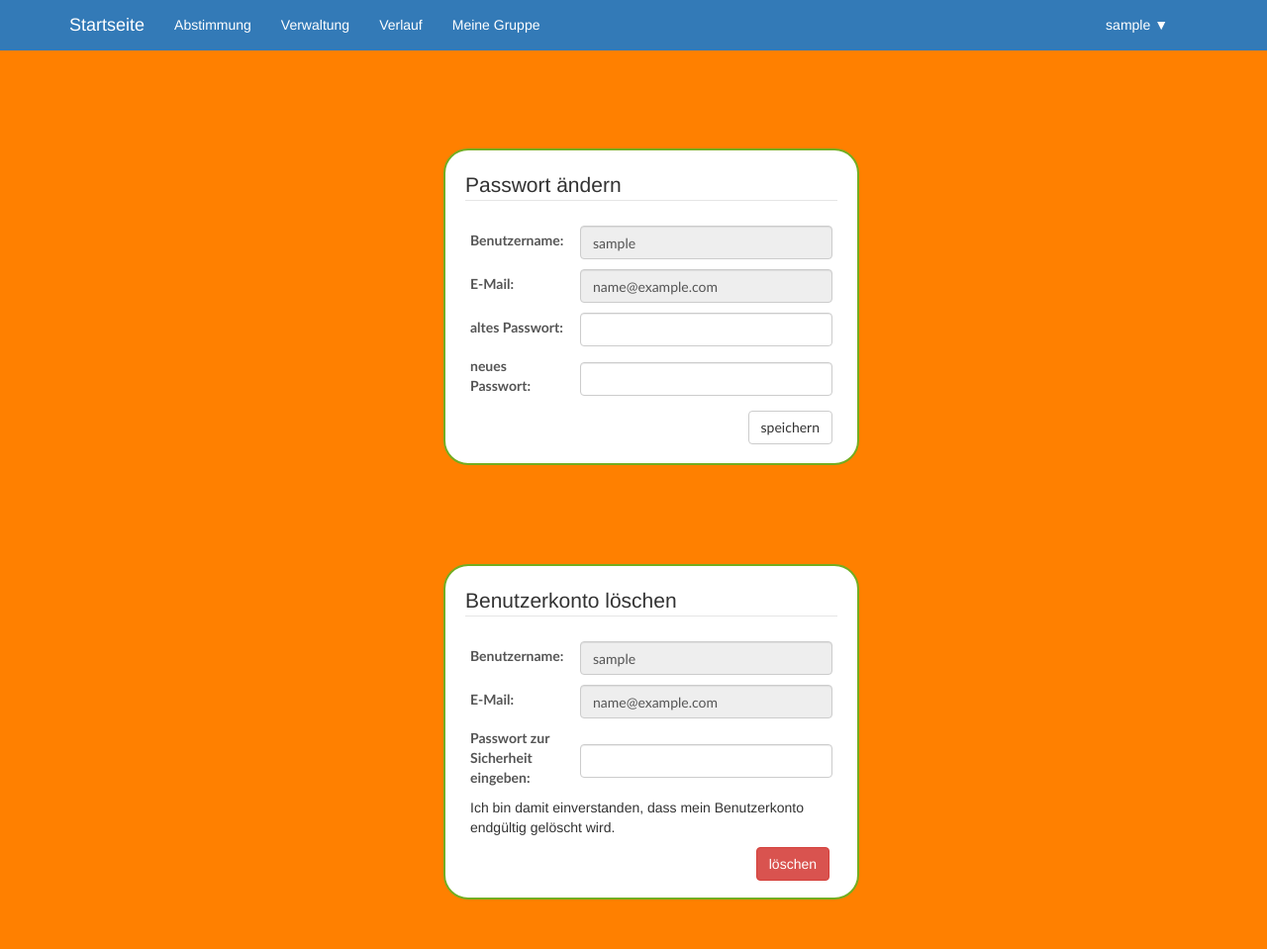
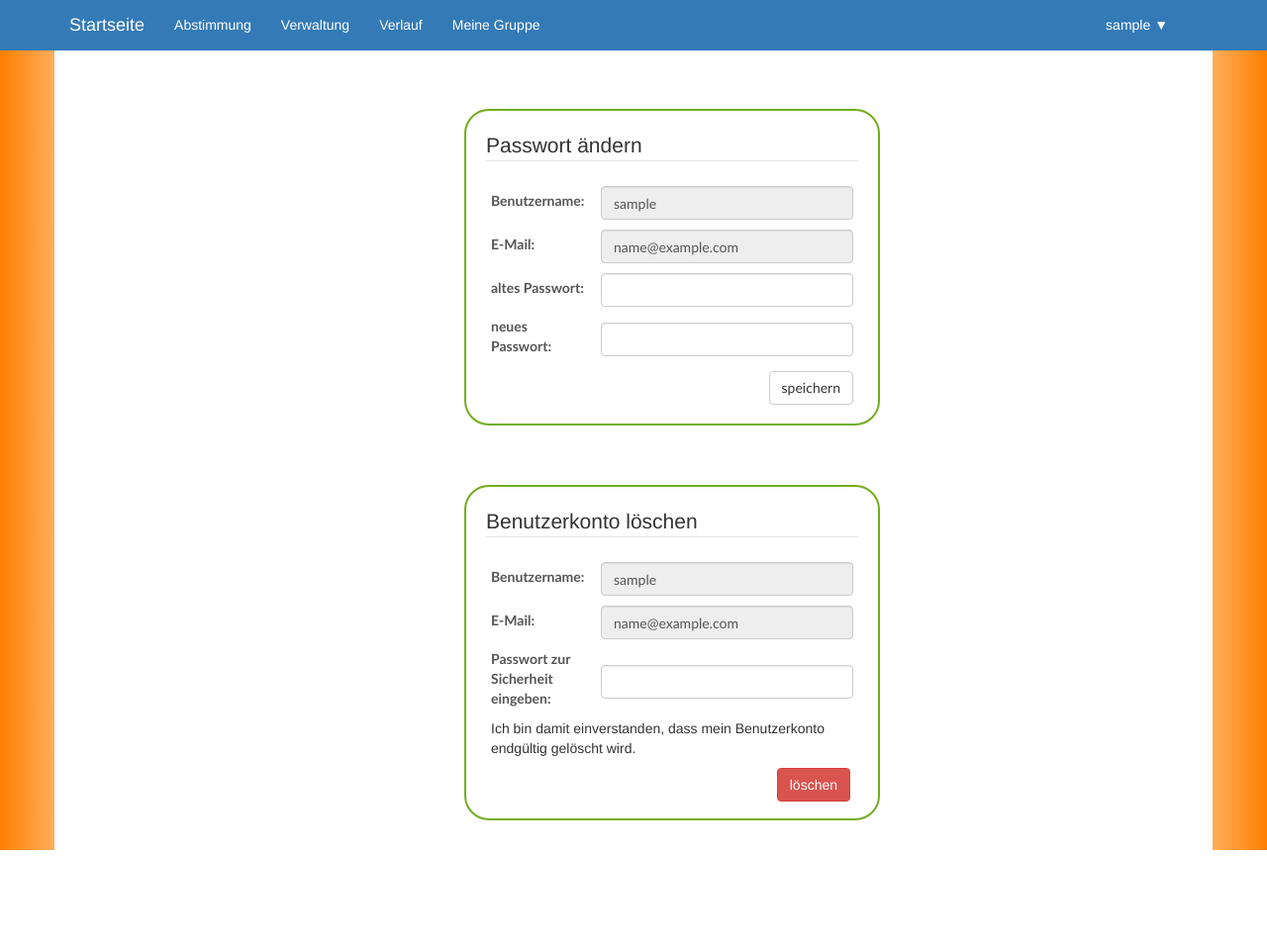
Before and after one commit to Tobsi1234/Essen_Pi, a PHP site: page /benutzereinstellungen.php in a window 1280 px wide. Shown: the whole page at 99% size. After the commit the page ends 859 px from the top, so only its background shows below. Run offline with PHP 8.4, Linux system fonts and the light colour scheme; the visitor is signed in with stand-in values (Sample User, id 1).

Commit message:
verschiedenes

```diff
--- a/Sonstiges/Datenbank/create.sql
+++ b/Sonstiges/Datenbank/create.sql
@@ -143,6 +143,6 @@ CREATE TABLE `abstimmung_ergebnis` (
   `datum` date NOT NULL,
   `g_ID` int(10) NOT NULL,
   PRIMARY KEY (datum, g_ID),
-  CONSTRAINT `constraint_location2` FOREIGN KEY (`l_ID`) REFERENCES `location` (`l_ID`) ON UPDATE CASCADE,
+  CONSTRAINT `constraint_location2` FOREIGN KEY (`l_ID`) REFERENCES `location` (`l_ID`) ON UPDATE CASCADE ON DELETE CASCADE,
   CONSTRAINT `constraint_gruppe2` FOREIGN KEY (`g_ID`) REFERENCES `gruppe` (`g_ID`) ON UPDATE CASCADE ON DELETE CASCADE
 ) ENGINE=InnoDB DEFAULT CHARSET=utf8;
--- a/benutzereinstellungen.php
+++ b/benutzereinstellungen.php
@@ -86,8 +86,9 @@
 }
 
 ?>
+<div class="container weiß">
     <!-- Passwort ändern -->
-<div class="userchange weiß">
+    <div class="userchange">
         <form class="form-horizontal" action="?pwchange=1" method="post">
             <fieldset>
                 <legend>Passwort ändern</legend>
@@ -120,7 +121,7 @@
     </div>
 
     <!-- Benutzerkonto löschen -->
-<div class="userdelete weiß">
+    <div class="userdelete">
         <form class="form-horizontal" action="?userdelete=1" method="post">
             <fieldset>
                 <legend>Benutzerkonto löschen</legend>
@@ -145,7 +146,7 @@
             </fieldset>
         </form>
     </div>
-
+</div>
 <?php
 include("includes/includeFooter.php");
 ?>
--- a/css/login.css
+++ b/css/login.css
@@ -75,13 +75,13 @@ fieldset {
 .userchange {
     /*padding-left:500px;*/
     position:relative;
-top: 50px;
+    top: 10px;
     left: 35%;
     right: 25%;
     border-radius: 25px;
     border: 2px solid #73AD21;
     padding: 20px;
-margin: 100px;
+    margin: 50px;
     margin-left:0px;
     width:420px;
     height: 320px;
@@ -90,13 +90,13 @@ height: 320px;
 .userdelete {
     /*padding-left:500px;*/
     position:relative;
-top: 50px;
+    top: 20px;
     left: 35%;
     right: 25%;
     border-radius: 25px;
     border: 2px solid #73AD21;
     padding: 20px;
-margin: 100px;
+    margin: 50px;
     margin-left:0px;
     width:420px;
     height: 339px;
@@ -330,12 +330,14 @@ width:65%;
 }
 
 .weiß {
+    min-height:100%;
     background-color: white;
 }
 
-body {
+body, html {
     /* background-image: url("http://bilder.t-online.de/b/73/12/25/04/id_73122504/610/tid_da/sonnenbrille-raus-und-ab-ins-cafe-das-wochenende-wird-fuer-die-meisten-richtig-schoen-.jpg");
     background-size: 305px 171px; */
+    height:100%;
     background-color: #FF8000;
-    background-repeat: repeat;
+    background: linear-gradient(to right, #FF8000 0%, white 12%, white 88%, #FF8000 100%);
 }
--- a/includes/includeHead.php
+++ b/includes/includeHead.php
@@ -12,6 +12,8 @@
 
     <link href="css/bootstrap.css" rel="stylesheet">
     <!-- Bootstrap Core CSS -->
+
+	<link rel="icon" href="includes/icon.png" type="image/vnd.microsoft.icon">
 
     <!-- Custom CSS -->
     <link href="css/one-page-wonder.css" rel="stylesheet">
@@ -110,12 +112,25 @@
 			success:function(data) {
 				json1 = JSON.parse(data);
 				refChatAusgabe.innerHTML = "";
+				if(Object.keys(json1).length > 40) deleteOldMsgs();
 				for(var i=0; i<Object.keys(json1).length; i++) {
 					json2 = JSON.parse(json1[i]);
 					refChatAusgabe.innerHTML += "<b>" + json2.name + "</b>: " + json2.nachricht + "<br>" + "<p style=\"font-size: 10px\" > am: " + json2.ts + "</p>";
 				}
 				json2 = JSON.parse(json1[Object.keys(json1).length - 1]);
 				scrollen();
+			}
+		});
+	}
+
+	function deleteOldMsgs() {
+		$.ajax({
+			type: "POST",
+			url: "procedures.php",
+			data: {callFunction: 'chat_delete'},
+			dataType: 'text',
+			success: function (data) {
+
 			}
 		});
 	}
--- a/index.php
+++ b/index.php
@@ -153,7 +153,7 @@ include ("includes/includeBody.php");
 		?>
 			<h1>Herzlich Willkommen auf wir-haben-hunger.ddns.net</h1>
 			<br><br>
-			<h2>Um richtig loszulegen, gründe eine Gruppe und lass dich von Freunden einladen.</h2>
+			<h2>Um richtig loszulegen, gründe eine Gruppe oder lass dich von Freunden einladen.</h2>
 		<?php
 		}
 		else { //bereits eine Gruppe
--- a/locationverwaltung.php
+++ b/locationverwaltung.php
@@ -19,11 +19,10 @@ require("includes/includeDatabase.php");
 include("includes/includeBody.php");
 ?>
 <!-- Page Content -->
-<div class="">
 <div id="main" class="container weiß">
     <ul class="nav navbar-nav" id="navbarPages">
-                <li><a href="#locations"><img src="https://cdn.aldingerwolf.com/wp-content/uploads/2012/06/Stuttgart_Europaviertel_2.jpg" style="height: 250px; weight: 300px;"><br> <h3>Location hinzufügen</h3></a></li>
-                <li><a href="#essen"><img src="https://media2.popsugar-assets.com/files/2016/02/08/898/n/1922398/4c2124bfd07afeca_heart-shaped-pizza-2016.xxxlarge_2x.jpg" style="height: 250px; weight: 250px;"><br><h3>Essen hinzufügen</h3></a></li>
+        <li><a href="#locations"><img src="includes/europaviertel.jpg" style="height: 250px; weight: 300px;"><br> <h3>Location hinzufügen</h3></a></li>
+        <li><a href="#essen"><img src="includes/pizza.jpg" style="height: 250px; weight: 250px;"><br><h3>Essen hinzufügen</h3></a></li>
     </ul>
     <div class="clear"></div>
     <br><br>
@@ -31,7 +30,6 @@ include("includes/includeBody.php");
     </div>
 </div>
 <div class="clear"></div>
-</div>
 
 <?php
 include("includes/includeFooter.php");
```
Also changed, not shown: abstimmung.php (+5 -3 lines), procedures.php (+43 -16 lines), includes/europaviertel.jpg (added), includes/icon.png (added), includes/pizza.jpg (added), 1 other file. Lines whose indentation alone changed are shown as unchanged.
